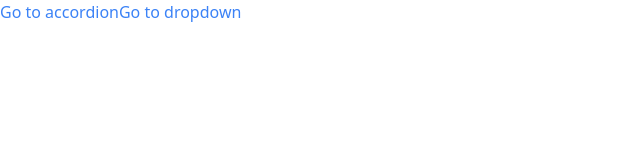
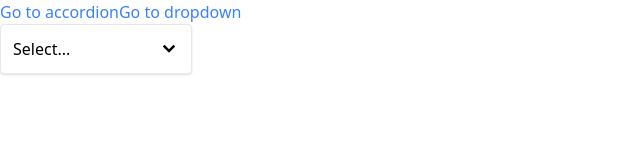
Before and after one commit to PulkitSharma0017/Comps-nav-routes, a React (Create React App) app: page / in a window 1280 px wide. Shown: the top 160 px of the page, without its empty margins (0-640 px from the left). Built offline with nearby package versions, Linux system fonts and the light colour scheme.

Commit message:
make dropdown the default page

```diff
--- a/src/App.js
+++ b/src/App.js
@@ -12,7 +12,7 @@ function App() {
         <Route path="/accordion">
           <AccordionPage />
         </Route>
-        <Route path="/dropdown">
+        <Route path="/">
           <DropdownPage />
         </Route>
       </div>
```
